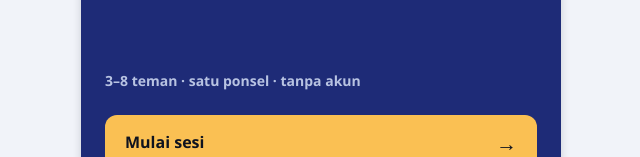
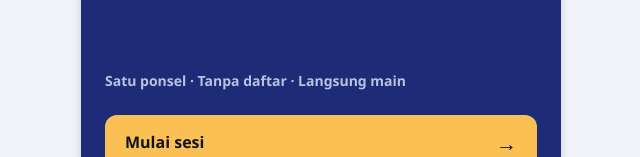
Before and after one commit to ridwanalfarezi/kartu-obrolan, a React (Vite) app: page / in a window 1280 px wide. Shown: the part 573-730 px from the top of the page, without its empty margins (319-959 px from the left). Built offline with nearby package versions, Linux system fonts and the light colour scheme.

Commit message:
refactor(home): update tagline subtext to 'Satu ponsel · Tanpa daftar · Langsung main'

```diff
--- a/src/App.tsx
+++ b/src/App.tsx
@@ -430,7 +430,7 @@ export function App() {
           </section>
 
           <section className="home-screen__action" aria-label="Mulai sesi baru">
-            <p>3–8 teman · satu ponsel · tanpa akun</p>
+            <p>Satu ponsel · Tanpa daftar · Langsung main</p>
             <button
               className="button button--amber button--full"
               onClick={() => setView('setup')}
```
Also changed, not shown: 1 other file (tests, documents, lock files or other folders).
